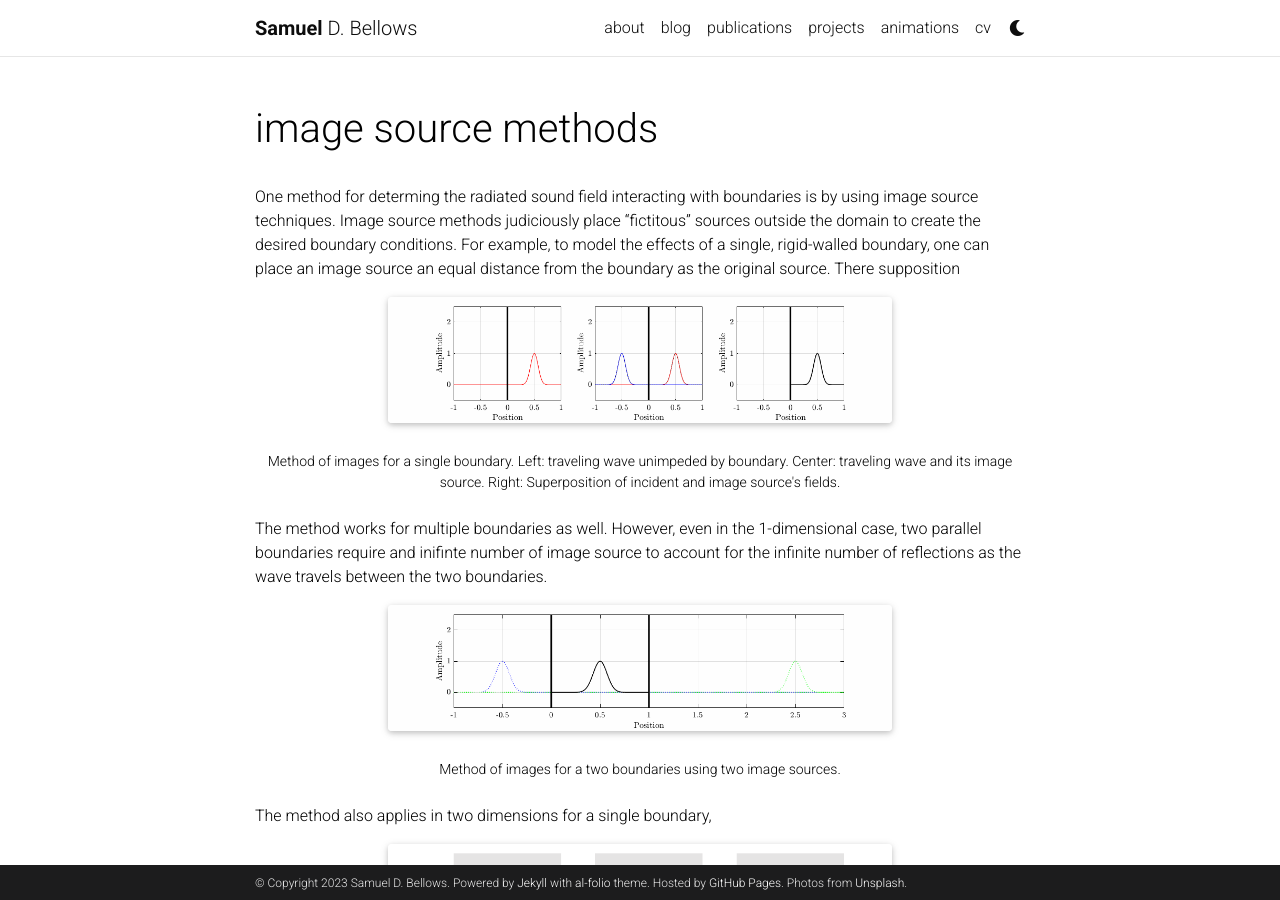
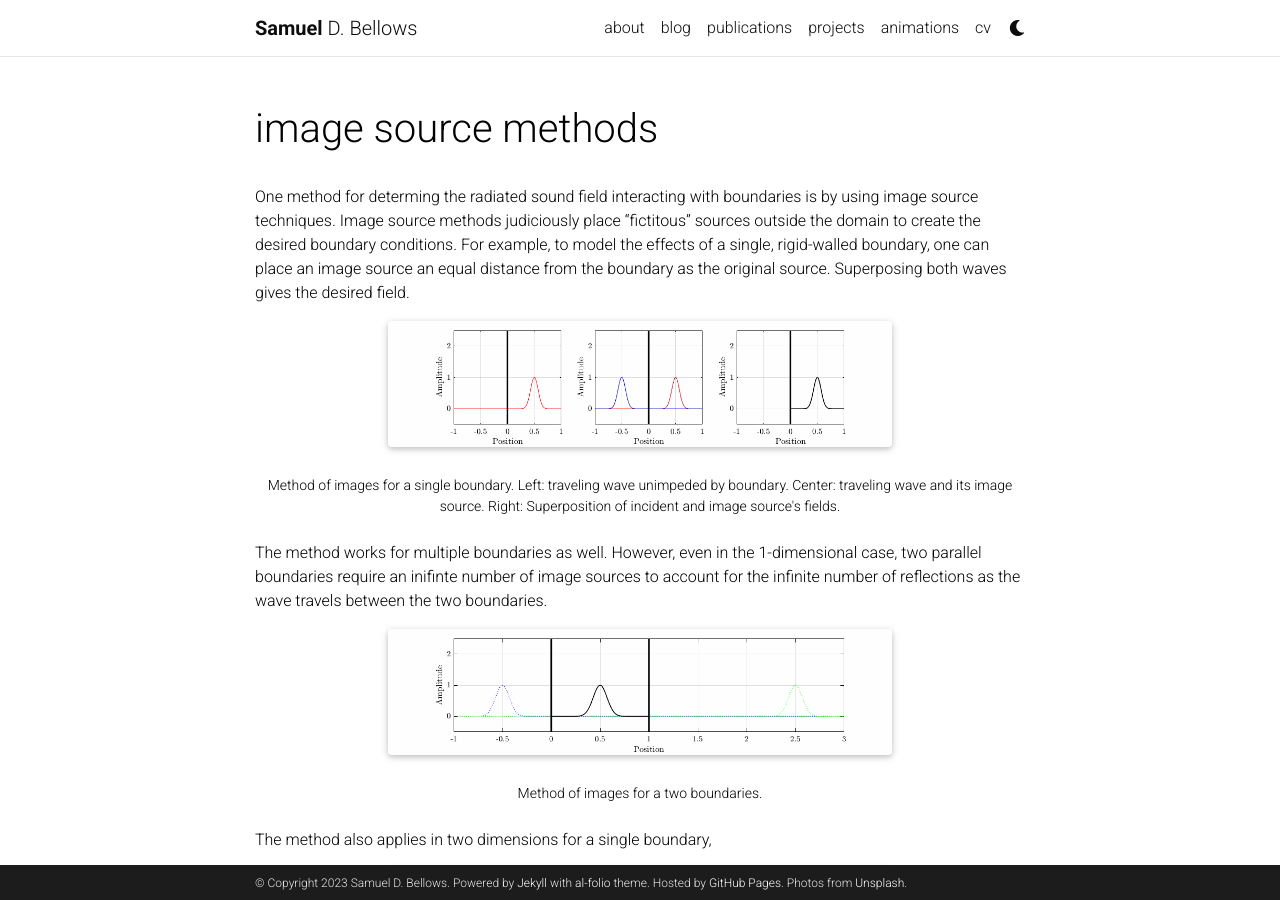
Before and after one commit to sambellows/sambellows.github.io, a Jekyll site: the page built from _projects/image_method_animations.md, in a window 1280 px wide and 900 px high. Built offline with Jekyll 4.4.1, drawn with Linux system fonts in a browser that asks for light colours; comment, search, counter and statistics services are not loaded; a style sheet for code colours, icons or effects is not loaded.

Commit message:
image sources

```diff
--- a/_projects/image_method_animations.md
+++ b/_projects/image_method_animations.md
@@ -2,13 +2,13 @@
 layout: page
 title: image source methods
 description:
-img: assets/img/animations/point_source_directivity.gif
+img: assets/img/animations/image_source_intro.gif
 importance: 4
 category: animations
 ---
 
 
-One method for determing the radiated sound field interacting with boundaries is by using image source techniques. Image source methods judiciously place "fictitous" sources outside the domain to create the desired boundary conditions. For example, to model the effects of a single, rigid-walled boundary, one can place an image source an equal distance from the boundary as the original source. There supposition
+One method for determing the radiated sound field interacting with boundaries is by using image source techniques. Image source methods judiciously place "fictitous" sources outside the domain to create the desired boundary conditions. For example, to model the effects of a single, rigid-walled boundary, one can place an image source an equal distance from the boundary as the original source. Superposing both waves gives the desired field.
 
 
 <div class="row">
@@ -24,7 +24,7 @@
     Method of images for a single boundary. Left: traveling wave unimpeded by boundary. Center: traveling wave and its image source. Right: Superposition of incident and image source's fields.
 </div>
 
-The method works for multiple boundaries as well. However, even in the 1-dimensional case, two parallel boundaries require and inifinte number of image source to account for the infinite number of reflections as the wave travels between the two boundaries.
+The method works for multiple boundaries as well. However, even in the 1-dimensional case, two parallel boundaries require an inifinte number of image sources to account for the infinite number of reflections as the wave travels between the two boundaries.
 
 <div class="row">
     <div class="col">
@@ -36,7 +36,7 @@
     </div>
 </div>
 <div class="caption">
-    Method of images for a two boundaries using two image sources.
+    Method of images for a two boundaries.
 </div>
 
 
```
Also changed, not shown: assets/img/animations/image_source_intro.gif (added).
